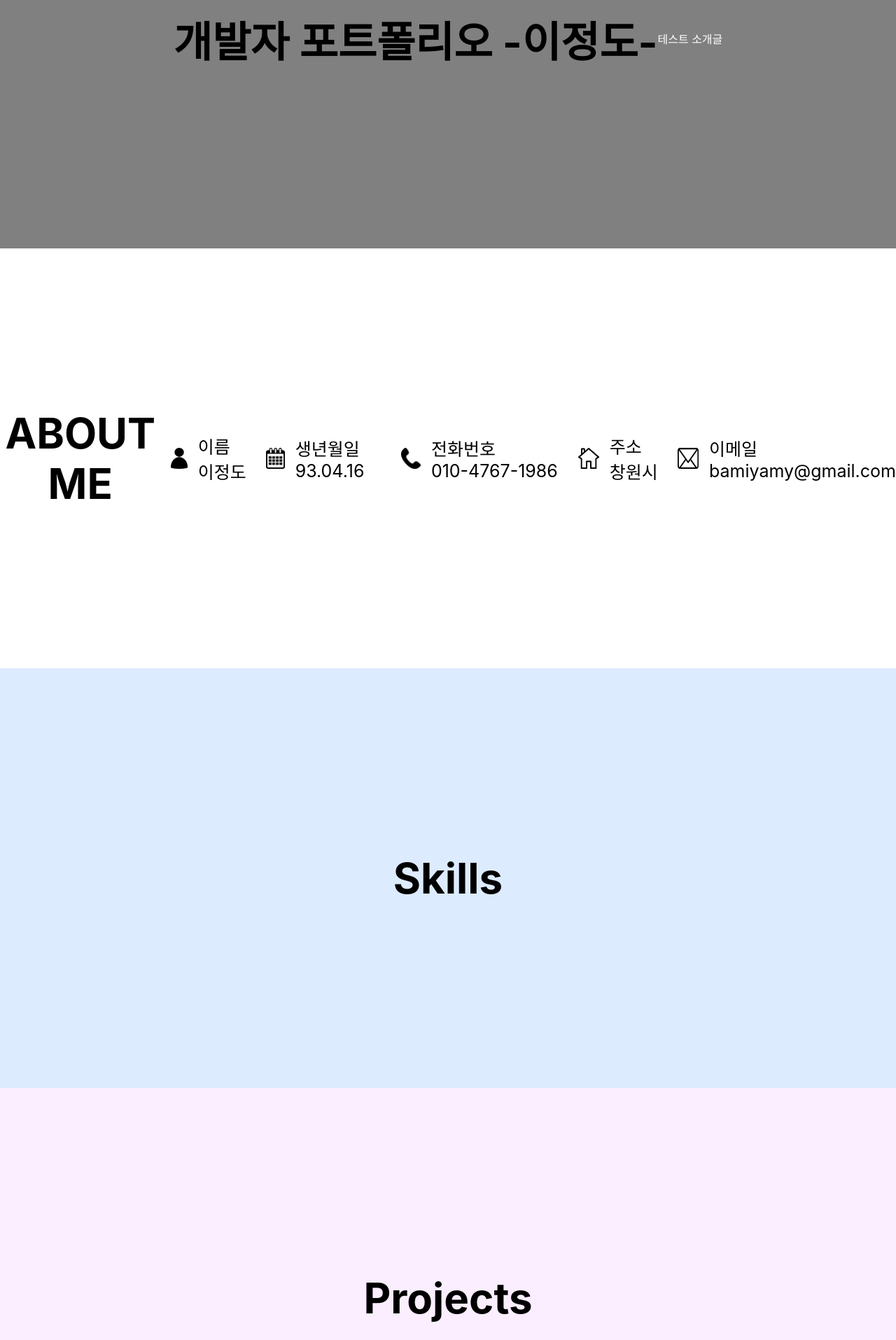
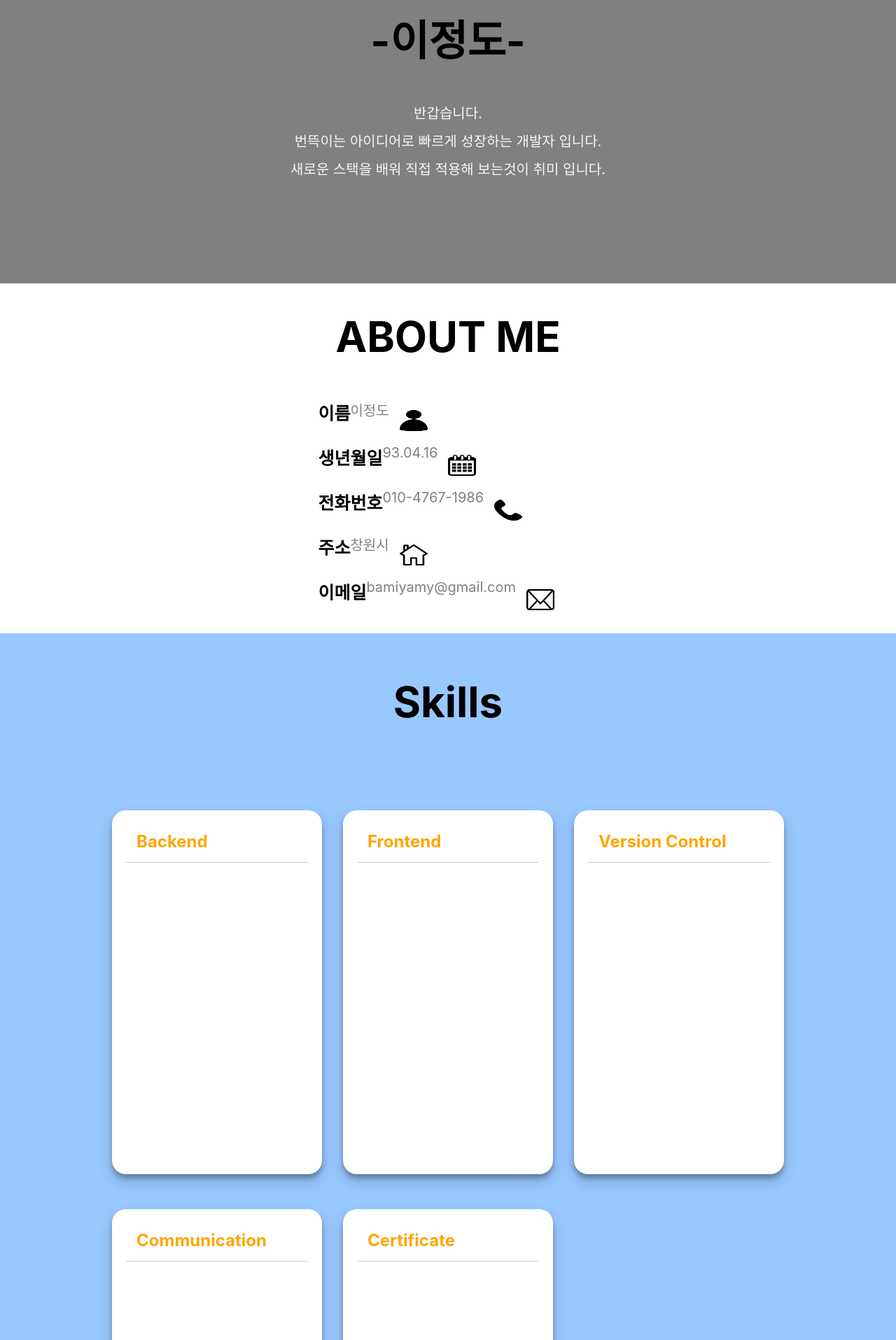
Before and after one commit to bamiya/resume, a React (Create React App) app: page / in a window 1280 px wide. Shown: the part 245-2160 px from the top of the page at 70% size. Built offline with nearby package versions, Linux system fonts and the light colour scheme.

Commit message:
메인 css 수정 flex gird 추가

```diff
--- a/src/Component/Header/Header.js
+++ b/src/Component/Header/Header.js
@@ -6,7 +6,7 @@ const Header = () => {
   const updateScroll = () => {
     setScrollPosition(window.scrollY || document.documentElement.scrollTop);
   }; //window.scrollY === window.pageYOffset 둘은 같고, 0일때 스크롤 맨 위 초기값,
-  //window.scrollY || document.documentElement.scrollTop 는 브라우저별 호환성때문에 사용
+  //window.scrollY || document.documentElement.scrollTop 는 브라우저별 호환성때문에 둘중 하나만 참이어도 참이게끔 사용 (크로스브라우징)
 
   useEffect(() => {
     window.addEventListener("scroll", updateScroll);
--- a/src/Component/Header/styled.js
+++ b/src/Component/Header/styled.js
@@ -8,6 +8,7 @@ export const Wrapper = styled.div`
   height: 60px;
   width: 100%;
   padding-top: 10px;
+  padding-bottom: 10px;
   padding-left: 20px; //왼쪽 여백주기
   z-index: 3;
 
--- a/src/Component/Main/Main.js
+++ b/src/Component/Main/Main.js
@@ -4,41 +4,75 @@ const Main = () => {
   return (
     <>
       <Styled.FirstWrapper>
-        <Styled.TitleText>개발자 포트폴리오 -이정도-</Styled.TitleText>
-        <Styled.Intro>테스트 소개글</Styled.Intro>
+        <Styled.TitleText>
+          개발자 포트폴리오 <br />
+          -이정도-
+        </Styled.TitleText>
+        <Styled.Intro>
+          반갑습니다. <br />
+          번뜩이는 아이디어로 빠르게 성장하는 개발자 입니다. <br />
+          새로운 스택을 배워 직접 적용해 보는것이 취미 입니다.
+        </Styled.Intro>
       </Styled.FirstWrapper>
       <Styled.SecondWrapper>
+        <Styled.TitleText>ABOUT ME</Styled.TitleText>
+        <Styled.InfoBox>
           <Styled.TextBox>
-          <Styled.TitleText>ABOUT ME</Styled.TitleText>
+            <Styled.Image src={`${process.env.PUBLIC_URL}/assets/person.png`} />
+            <Styled.Text1>이름</Styled.Text1>
+            <Styled.Text2>이정도</Styled.Text2>
           </Styled.TextBox>
-        <Styled.Image src={`${process.env.PUBLIC_URL}/assets/person.png`} />
           <Styled.TextBox>
-          <Styled.Text>이름</Styled.Text>
-          <Styled.Text>이정도</Styled.Text>
+            <Styled.Image src={`${process.env.PUBLIC_URL}/assets/calendar.png`} />
+            <Styled.Text1>생년월일</Styled.Text1>
+            <Styled.Text2>93.04.16</Styled.Text2>
           </Styled.TextBox>
-        <Styled.Image src={`${process.env.PUBLIC_URL}/assets/calendar.png`} />
           <Styled.TextBox>
-          <Styled.Text>생년월일</Styled.Text>
-          <Styled.Text>93.04.16</Styled.Text>
+            <Styled.Image src={`${process.env.PUBLIC_URL}/assets/phone.png`} />
+            <Styled.Text1>전화번호</Styled.Text1>
+            <Styled.Text2>010-4767-1986</Styled.Text2>
           </Styled.TextBox>
-        <Styled.Image src={`${process.env.PUBLIC_URL}/assets/phone.png`} />
           <Styled.TextBox>
-          <Styled.Text>전화번호</Styled.Text>
-          <Styled.Text>010-4767-1986</Styled.Text>
+            <Styled.Image src={`${process.env.PUBLIC_URL}/assets/marker.png`} />
+            <Styled.Text1>주소</Styled.Text1>
+            <Styled.Text2>창원시</Styled.Text2>
           </Styled.TextBox>
-        <Styled.Image src={`${process.env.PUBLIC_URL}/assets/marker.png`} />
           <Styled.TextBox>
-          <Styled.Text>주소</Styled.Text>
-          <Styled.Text>창원시</Styled.Text>
+            <Styled.Image src={`${process.env.PUBLIC_URL}/assets/email.png`} />
+            <Styled.Text1>이메일</Styled.Text1>
+            <Styled.Text2>bamiyamy@gmail.com</Styled.Text2>
           </Styled.TextBox>
-        <Styled.Image src={`${process.env.PUBLIC_URL}/assets/email.png`} />
-        <Styled.TextBox>
-          <Styled.Text>이메일</Styled.Text>
-          <Styled.Text>bamiyamy@gmail.com</Styled.Text>
-        </Styled.TextBox>
+        </Styled.InfoBox>
       </Styled.SecondWrapper>
       <Styled.ThirdWrapper>
         <Styled.TitleText>Skills</Styled.TitleText>
+        <Styled.WrapperBox>
+          <Styled.SkillBox>
+            <Styled.SkillWrapperBox>
+              <Styled.SkillName>Backend</Styled.SkillName>
+            </Styled.SkillWrapperBox>
+          </Styled.SkillBox>
+          <Styled.SkillBox>
+            <Styled.SkillWrapperBox>
+              <Styled.SkillName>Frontend</Styled.SkillName>
+            </Styled.SkillWrapperBox>
+          </Styled.SkillBox>
+          <Styled.SkillBox>
+            <Styled.SkillWrapperBox>
+              <Styled.SkillName>Version Control</Styled.SkillName>
+            </Styled.SkillWrapperBox>
+          </Styled.SkillBox>
+          <Styled.SkillBox>
+            <Styled.SkillWrapperBox>
+              <Styled.SkillName>Communication</Styled.SkillName>
+            </Styled.SkillWrapperBox>
+          </Styled.SkillBox>
+          <Styled.SkillBox>
+            <Styled.SkillWrapperBox>
+              <Styled.SkillName>Certificate</Styled.SkillName>
+            </Styled.SkillWrapperBox>
+          </Styled.SkillBox>
+        </Styled.WrapperBox>
       </Styled.ThirdWrapper>
       <Styled.FourthWrapper>
         <Styled.TitleText>Projects</Styled.TitleText>
--- a/src/Component/Main/styled.js
+++ b/src/Component/Main/styled.js
@@ -3,68 +3,108 @@ import styled from "styled-components";
 export const FirstWrapper = styled.div`
   /* 레이아웃 */
   display: flex; //가로방향 정렬
+  flex-direction: column; //컨테이너 안의 div들을 열(column)로 배치
   align-items: center; // 수직(위아래)정렬에서 가운데 정렬, 반대로 justify-content: center; 는 수평정렬
   justify-content: center;
-  height: 600px;
+  height: 650px;
   width: 100%;
-
   /* 색상 */
   background: gray;
-`;
-
-export const Intro = styled.div`
-  color: white;
-`;
-
-export const SecondWrapper = styled.div`
-  /* 레이아웃 */
-  display: flex;
-  align-items: center;
-  justify-content: center;
-  height: 600px;
-  width: 100%;
-
-  /* 색상 */
-  background: white;
 `;
 
 export const TitleText = styled.div`
   color: black;
   font-size: 60px;
   font-weight: bold;
+  text-align: center; //텍스트 정렬할때 사용
+  margin: 25px;
+`;
+
+export const Intro = styled.div`
+  color: whitesmoke;
+  font-size: 20px;
+  text-align: center;
+  padding-top: 20px;
+  line-height: 200%;
+`;
+
+export const SecondWrapper = styled.div`
+  /* 레이아웃 */
+  display: grid;
+  align-items: center;
+  justify-content: center;
+  height: 500px;
+  width: 100%;
+  /* 색상 */
+  background: white;
 `;
 
 export const Image = styled.img`
-  width: 30px;
+  width: 40px;
   height: 30px;
   margin: 15px;
-  background-color: transparent;
 `;
 
-export const Text = styled.div`
+export const Text1 = styled.div`
   color: black;
   font-size: 25px;
+  font-weight: bold;
+  float: left;
+`;
+export const Text2 = styled.div`
+  color: gray;
+  font-size: 20px;
   float: left;
 `;
 
-export const TextBox = styled.div`
-  text-align: center;
+export const InfoBox = styled.div``;
+
+export const TextBox = styled.div``;
+
+export const ThirdWrapper = styled.div`
+  display: grid;
+  align-items: center;
+  justify-content: center;
+  height: 1400px;
+  width: 100%;
+  background-color: rgb(153 200 255);
 `;
 
-export const ThirdWrapper = styled.div`
-  display: flex;
-  align-items: center;
-  justify-content: center;
-  height: 600px;
-  width: 100%;
-  background-color: rgb(221 235 255);
+export const WrapperBox = styled.div`
+  display: grid;
+  grid-template-columns: 1fr 1fr 1fr;
+  grid-template-rows: 1fr 1fr;
+  gap: 10px 30px;
+`;
+//안에 내용물에 따라 크기 자동조절할려면 height auto로 주고 overflow hidden으로 주면됨
+export const SkillBox = styled.div`
+  width: 300px;
+  height: 500px;
+  background: white;
+  margin: 20px auto;
+  border-radius: 20px;
+  padding: 10px 0;
+  box-shadow: 0 10px 20px rgba(0, 0, 0, 0.19), 0 6px 6px rgba(0, 0, 0, 0.23);
+`;
+
+export const SkillWrapperBox = styled.div`
+  margin: 20px 20px;
+`;
+
+export const SkillName = styled.div`
+  color: orange;
+  font-size: 1.5rem;
+  font-weight: 700;
+  padding-left: 15px;
+  padding-bottom: 15px;
+  border-bottom: 1px solid #ccc;
 `;
 
 export const FourthWrapper = styled.div`
   display: flex;
   align-items: center;
   justify-content: center;
-  height: 600px;
+  height: 3000px;
   width: 100%;
   background-color: rgb(250, 238, 255);
 `;
```
Lines whose indentation alone changed are shown as unchanged.
